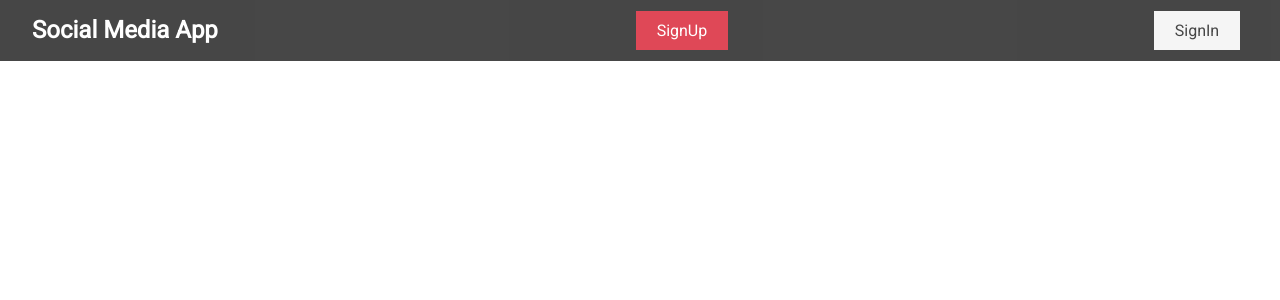
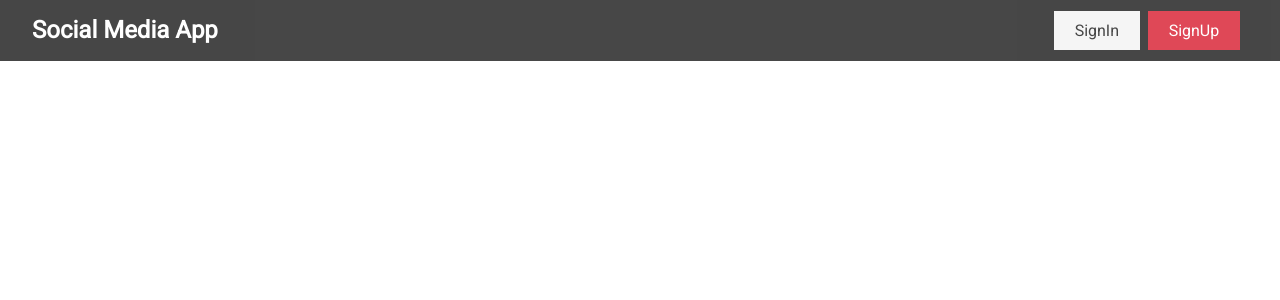
Before and after one commit to Shashalogy06/social-media-app, a React (Create React App) app: page / in a window 1280 px wide. Shown: the top 300 px of the page. Built offline with nearby package versions, Linux system fonts and the light colour scheme.

Commit message:
Fixed css for buttons

```diff
--- a/src/components/layout/NavBar.js
+++ b/src/components/layout/NavBar.js
@@ -2,12 +2,12 @@ import React from "react";
 
 function NavBar() {
   return (
-    <nav className="navbar bg-dark">
-      <h1>Social Media App</h1>
-      <button type="button" class="btn btn-primary ">
+    <nav className="navbar bg-dark" style={{ display: "inline-block" }}>
+      <h1 style={{ float: "left" }}>Social Media App</h1>
+      <button type="button" class="btn btn-primary " style={{ float: "right" }}>
         SignUp
       </button>
-      <button type="button" class="btn btn-light ">
+      <button type="button" class="btn btn-light " style={{ float: "right" }}>
         SignIn
       </button>
     </nav>
```
